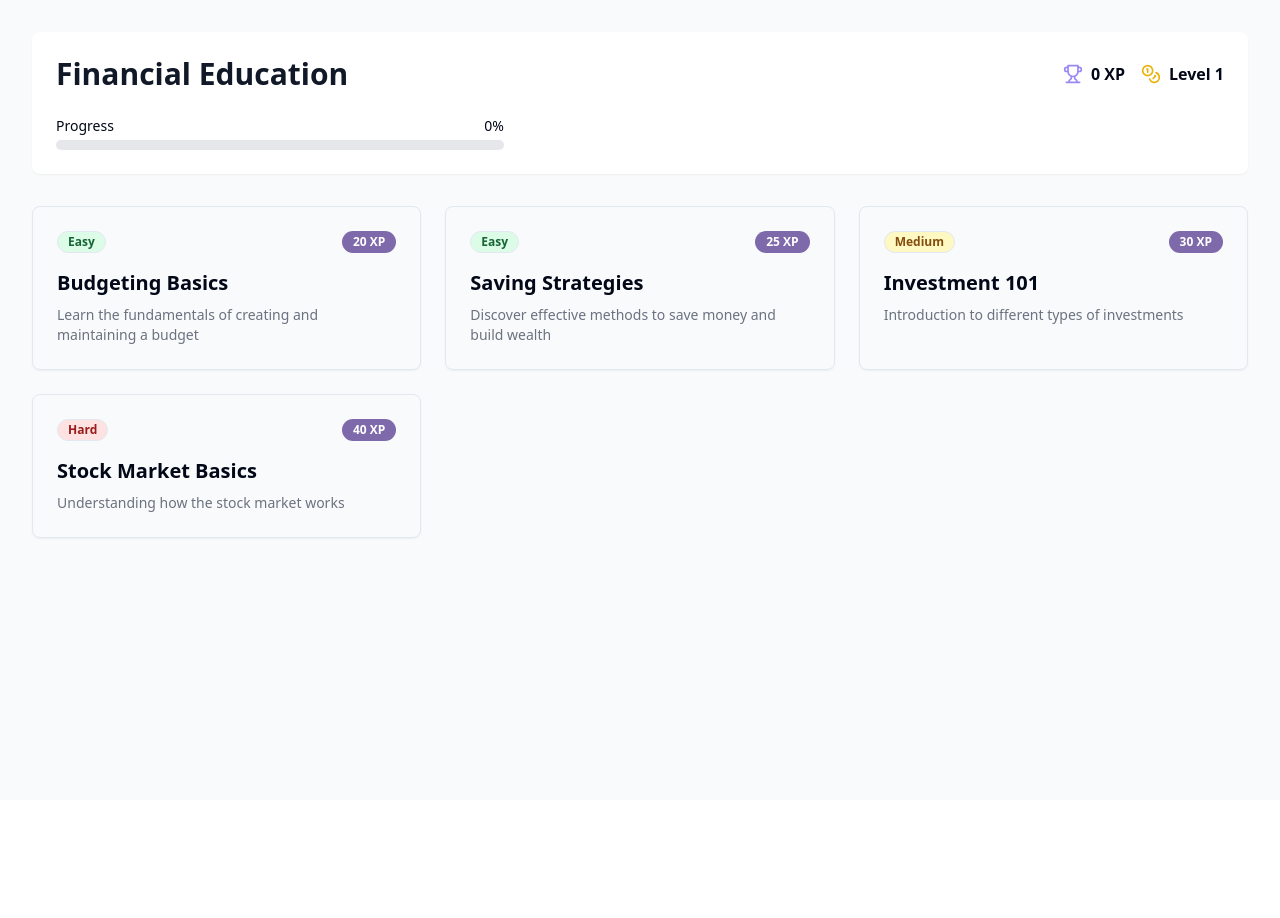
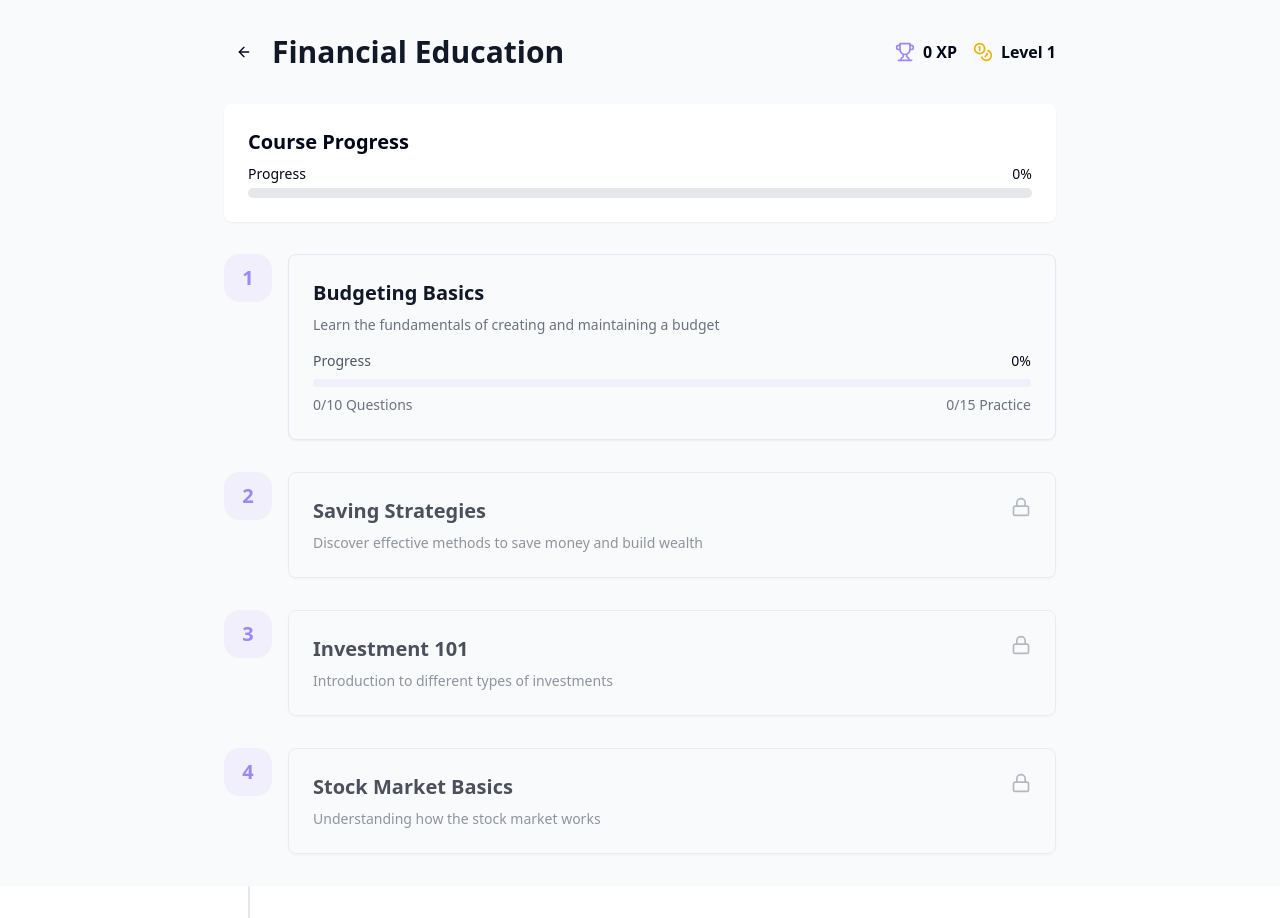
Before and after one commit to Thanseert/learnwealth-gameloop, a React (Vite) app: page /lessons in a window 1280 px wide. Before the commit the page ends 800 px from the top, so only its background shows below. Built offline with nearby package versions, Linux system fonts and the light colour scheme; sample sign-in values are in the browser's storage.

Commit message:
Update Lessons page UI/UX
Refactor the UI/UX of the lessons section to match a provided design.  No specific implementation details are included in this commit.

```diff
--- a/src/components/LessonCard.tsx
+++ b/src/components/LessonCard.tsx
@@ -1,7 +1,8 @@
 
-import { Badge } from "@/components/ui/badge";
 import { Card } from "@/components/ui/card";
+import { Progress } from "@/components/ui/progress";
 import { cn } from "@/lib/utils";
+import { Lock } from "lucide-react";
 
 interface LessonCardProps {
   title: string;
@@ -10,53 +11,69 @@ interface LessonCardProps {
   difficulty: "easy" | "medium" | "hard";
   isCompleted?: boolean;
   onClick?: () => void;
+  number: number;
+  progress?: number;
+  isLocked?: boolean;
 }
 
 export function LessonCard({
   title,
   description,
-  xp,
-  difficulty,
   isCompleted = false,
   onClick,
+  number,
+  progress = 0,
+  isLocked = false,
 }: LessonCardProps) {
-  const difficultyColors = {
-    easy: "bg-green-100 text-green-800",
-    medium: "bg-yellow-100 text-yellow-800",
-    hard: "bg-red-100 text-red-800",
-  };
+  return (
+    <div className="flex items-start gap-4 relative">
+      <div className="flex flex-col items-center gap-2">
+        <div
+          className={cn(
+            "w-12 h-12 rounded-2xl flex items-center justify-center text-xl font-semibold",
+            isCompleted ? "bg-primary text-white" : "bg-primary/10 text-primary"
+          )}
+        >
+          {number}
+        </div>
+        {/* Vertical line */}
+        <div className="w-0.5 h-full bg-gray-200 absolute top-16 left-6 -z-10" />
+      </div>
 
-  return (
       <Card
         className={cn(
-        "group relative overflow-hidden transition-all duration-300 hover:shadow-lg",
-        "cursor-pointer transform hover:-translate-y-1",
+          "flex-1 transition-all duration-300 hover:shadow-lg cursor-pointer",
+          isLocked ? "opacity-75" : "hover:-translate-y-1",
           "animate-scale-in"
         )}
-      onClick={onClick}
+        onClick={!isLocked ? onClick : undefined}
       >
         <div className="p-6 space-y-4">
-        <div className="flex items-center justify-between">
-          <Badge
-            variant="outline"
-            className={cn(difficultyColors[difficulty], "capitalize")}
-          >
-            {difficulty}
-          </Badge>
-          <Badge variant="secondary">
-            {xp} XP
-          </Badge>
-        </div>
+          <div className="flex items-start justify-between">
             <div className="space-y-2">
-          <h3 className="font-semibold text-xl">{title}</h3>
+              <h3 className="font-semibold text-xl text-gray-900">{title}</h3>
               <p className="text-sm text-gray-500">{description}</p>
             </div>
-        {isCompleted && (
-          <Badge variant="success" className="absolute top-3 right-3">
-            Completed
-          </Badge>
+            {isLocked && (
+              <Lock className="w-5 h-5 text-gray-400" />
+            )}
+          </div>
+
+          {!isLocked && (
+            <div className="space-y-2">
+              <div className="flex justify-between text-sm">
+                <span className="text-gray-600">Progress</span>
+                <span className="font-medium">{Math.round(progress)}%</span>
+              </div>
+              <Progress value={progress} className="h-2" />
+              <div className="flex justify-between text-sm text-gray-500">
+                <span>{Math.round(progress * 0.1)}/10 Questions</span>
+                <span>{Math.round(progress * 0.15)}/15 Practice</span>
+              </div>
+            </div>
           )}
         </div>
       </Card>
+    </div>
   );
 }
--- a/src/components/ui/progress.tsx
+++ b/src/components/ui/progress.tsx
@@ -1,3 +1,4 @@
+
 import * as React from "react"
 import * as ProgressPrimitive from "@radix-ui/react-progress"
 
@@ -10,7 +11,7 @@ const Progress = React.forwardRef<
   <ProgressPrimitive.Root
     ref={ref}
     className={cn(
-      "relative h-4 w-full overflow-hidden rounded-full bg-secondary",
+      "relative h-2 w-full overflow-hidden rounded-full bg-primary/10",
       className
     )}
     {...props}
--- a/src/pages/Lessons.tsx
+++ b/src/pages/Lessons.tsx
@@ -1,10 +1,11 @@
-import { useState } from "react";
+
+import { useState, useEffect } from "react";
 import { LessonCard } from "@/components/LessonCard";
 import { ProgressBar } from "@/components/ProgressBar";
-import { Trophy, Coins } from "lucide-react";
+import { Trophy, Coins, ArrowLeft } from "lucide-react";
 import { Quiz } from "@/components/Quiz";
-import { useEffect } from "react";
 import { useNavigate } from "react-router-dom";
+import { Button } from "@/components/ui/button";
 
 interface Lesson {
   id: number;
@@ -13,6 +14,7 @@ interface Lesson {
   xp: number;
   difficulty: "easy" | "medium" | "hard";
   isCompleted: boolean;
+  progress?: number;
   questions?: Array<{
     title: string;
     options: string[];
@@ -519,7 +521,7 @@ const Lessons = () => {
 
   return (
     <div className="min-h-screen bg-gray-50">
-      <div className="container py-8 space-y-8 animate-fade-in">
+      <div className="container py-8 space-y-8 animate-fade-in max-w-4xl mx-auto">
         {activeQuiz && currentQuestion ? (
           <Quiz
             question={currentQuestion}
@@ -530,11 +532,20 @@ const Lessons = () => {
           />
         ) : (
           <>
-            <div className="bg-white rounded-lg p-6 shadow-sm">
-              <div className="flex items-center justify-between mb-6">
+            <div className="flex items-center justify-between mb-8">
+              <div className="flex items-center gap-2">
+                <Button
+                  variant="ghost"
+                  size="icon"
+                  onClick={() => navigate("/")}
+                  className="hover:bg-gray-100"
+                >
+                  <ArrowLeft className="w-5 h-5" />
+                </Button>
                 <h1 className="text-3xl font-bold text-gray-900">
                   Financial Education
                 </h1>
+              </div>
               <div className="flex items-center space-x-4">
                 <div className="flex items-center space-x-2">
                   <Trophy className="w-5 h-5 text-primary" />
@@ -546,15 +557,18 @@ const Lessons = () => {
                 </div>
               </div>
             </div>
+
+            <div className="bg-white rounded-lg p-6 shadow-sm mb-8">
+              <h2 className="text-xl font-semibold mb-2">Course Progress</h2>
               <ProgressBar
                 progress={totalXP % 50}
                 total={50}
-                className="max-w-md"
+                className="max-w-full"
               />
             </div>
 
-            <div className="grid grid-cols-1 md:grid-cols-2 lg:grid-cols-3 gap-6">
-              {lessons.map((lesson) => (
+            <div className="space-y-8">
+              {lessons.map((lesson, index) => (
                 <LessonCard
                   key={lesson.id}
                   title={lesson.title}
@@ -563,6 +577,9 @@ const Lessons = () => {
                   difficulty={lesson.difficulty}
                   isCompleted={lesson.isCompleted}
                   onClick={() => handleLessonClick(lesson.id)}
+                  number={index + 1}
+                  progress={lesson.isCompleted ? 100 : (lesson.progress || 0)}
+                  isLocked={index > 0 && !lessons[index - 1].isCompleted}
                 />
               ))}
             </div>
```
Lines whose indentation alone changed are shown as unchanged.
